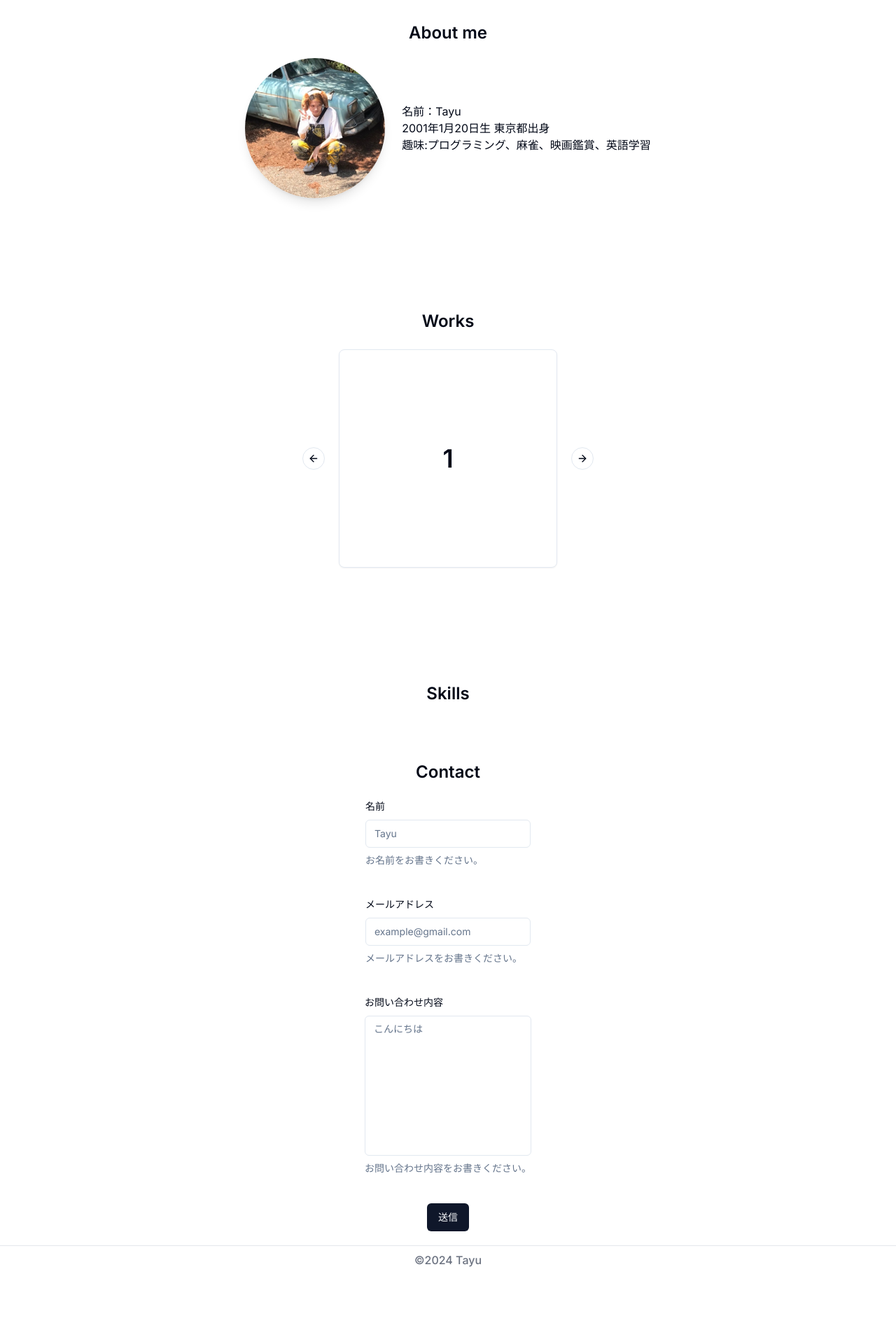
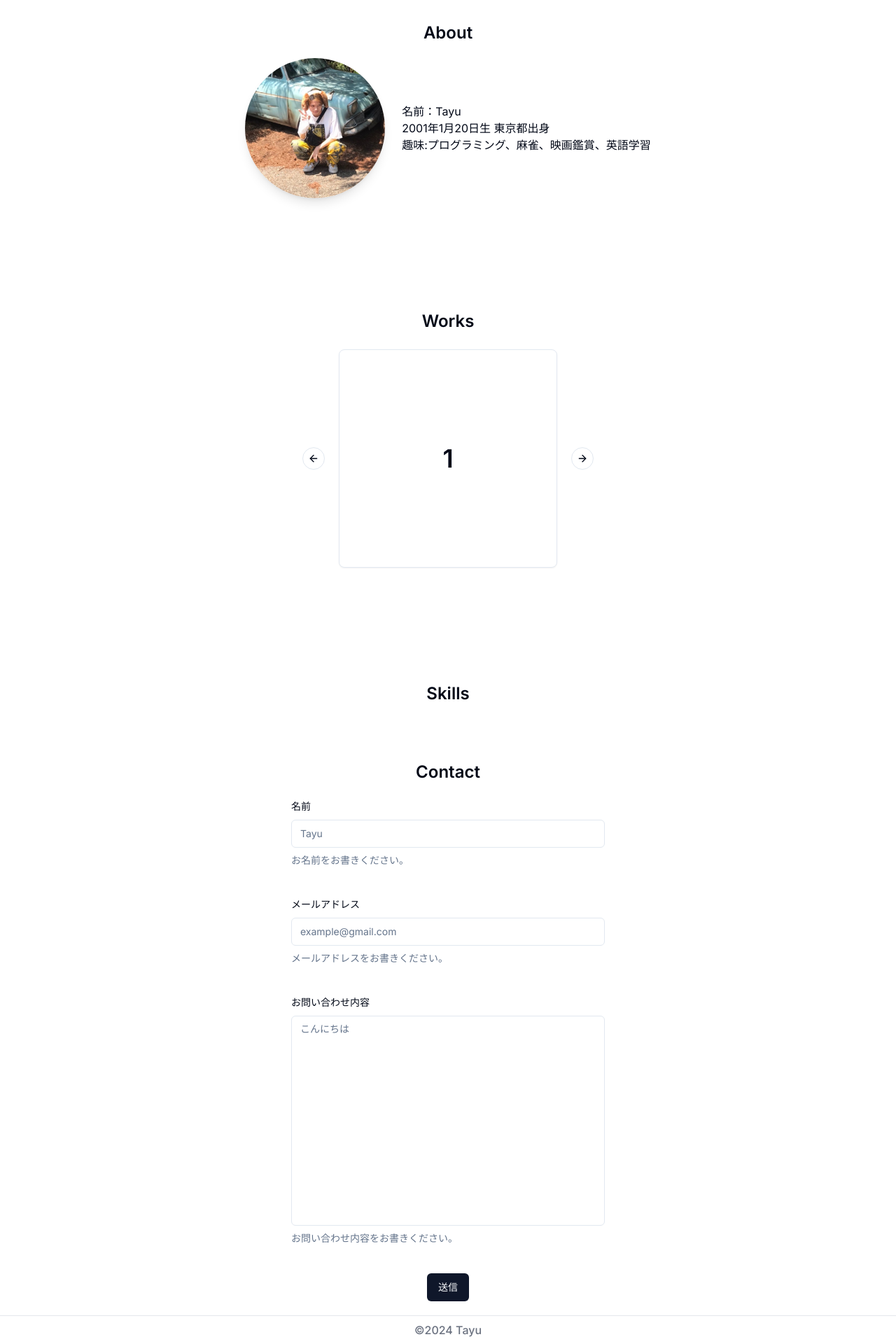
Before and after one commit to Tayuchi/portfolio, a Next.js app: page / in a window 1280 px wide. Shown: the part 684-2604 px from the top of the page at 70% size. Before the commit the page ends 2504 px from the top, so only its background shows below. Built offline with nearby package versions, Linux system fonts and the light colour scheme.

Commit message:
size fix

```diff
--- a/app/page.tsx
+++ b/app/page.tsx
@@ -4,7 +4,7 @@ import React from "react";
 import Link from "next/link";
 import { useRef } from "react";
 import Header from "@/components/layouts/header";
-import About from "@/components/layouts/profile";
+import About from "@/components/layouts/About";
 import Works from "@/components/layouts/works";
 import Skills from "@/components/layouts/skills";
 import Contact from "@/components/layouts/contact";
--- a/components/layouts/profile.tsx
+++ b/components/layouts/About.tsx
@@ -4,7 +4,7 @@ import Image from 'next/image'
 const About = () => {
   return (
     <div className='flex flex-col items-center justify-between p-20'>
-      <h1 className="text-2xl font-semibold text-center mb-5">About me</h1>
+      <h1 className="text-2xl font-semibold text-center mb-5">About</h1>
       <div className="flex flex-col md:flex-row items-center">
         <div className="flex-shrink-0">
           <Image
--- a/components/layouts/contact.tsx
+++ b/components/layouts/contact.tsx
@@ -40,10 +40,10 @@ const Contact = () => {
 	}
 
 	return (
-		<div className='lg:w-[70%] w-full mx-auto mb-5'>
-				<h2 className='text-2xl font-semibold text-center mb-5'>Contact</h2>
+		<div className='lg:w-[70%] mx-auto mb-5'>
+			<h1 className='text-2xl font-semibold text-center mb-5'>Contact</h1>
 			<Form {...form}>
-							<form className='flex flex-col items-center justify-between space-y-10' onSubmit={form.handleSubmit(onSubmit)}>
+				<form className='w-[50%] mx-auto flex flex-col justify-between space-y-10' onSubmit={form.handleSubmit(onSubmit)}>
 					<FormField
 						control={form.control}
 						name="name"
@@ -79,14 +79,16 @@ const Contact = () => {
 							<FormItem>
 									<FormLabel>お問い合わせ内容</FormLabel>
 									<FormControl>
-																	<Textarea placeholder='こんにちは' {...field} className='resize-none h-[200px]'/>
+											<Textarea placeholder='こんにちは' {...field} className='resize-none h-[300px]'/>
 									</FormControl>
 									<FormDescription>お問い合わせ内容をお書きください。</FormDescription>
 									<FormMessage />
 							</FormItem>
 						)}
 						/>
+					<div className='text-center'>
 						<Button>送信</Button>
+					</div>
 				</form>
 			</Form>
 		</div>
--- a/components/layouts/skills.tsx
+++ b/components/layouts/skills.tsx
@@ -3,7 +3,7 @@ import React from 'react'
 const Skills = () => {
   return (
     <div className='flex flex-col items-center justify-between p-20'>
-        <h3 className="text-2xl font-semibold text-center">Skills</h3>
+        <h1 className="text-2xl font-semibold text-center">Skills</h1>
     </div>
   )
 }
--- a/components/layouts/works.tsx
+++ b/components/layouts/works.tsx
@@ -17,8 +17,8 @@ import {
 
 const Works = () => {
   return (
-	<div className='flex flex-col items-center justify-between p-20'>
-		<h3 className="text-2xl font-semibold text-center mb-5">Works</h3>
+		<div className='flex flex-col items-center justify-between p-20'>
+			<h1 className="text-2xl font-semibold text-center mb-5">Works</h1>
 			<Carousel opts={{ align:"start", loop:true, }} className="w-full max-w-xs">
 				<CarouselContent>
 					{Array.from({ length: 3 }).map((_, index) => (
@@ -35,8 +35,8 @@ const Works = () => {
 				</CarouselContent>
 				<CarouselPrevious />
 				<CarouselNext />
-		</Carousel>
-	</div>
+			</Carousel>
+		</div>
   )
 }
 
```
Also changed, not shown: components/layouts/header.tsx (indentation only). Lines whose indentation alone changed are shown as unchanged.
